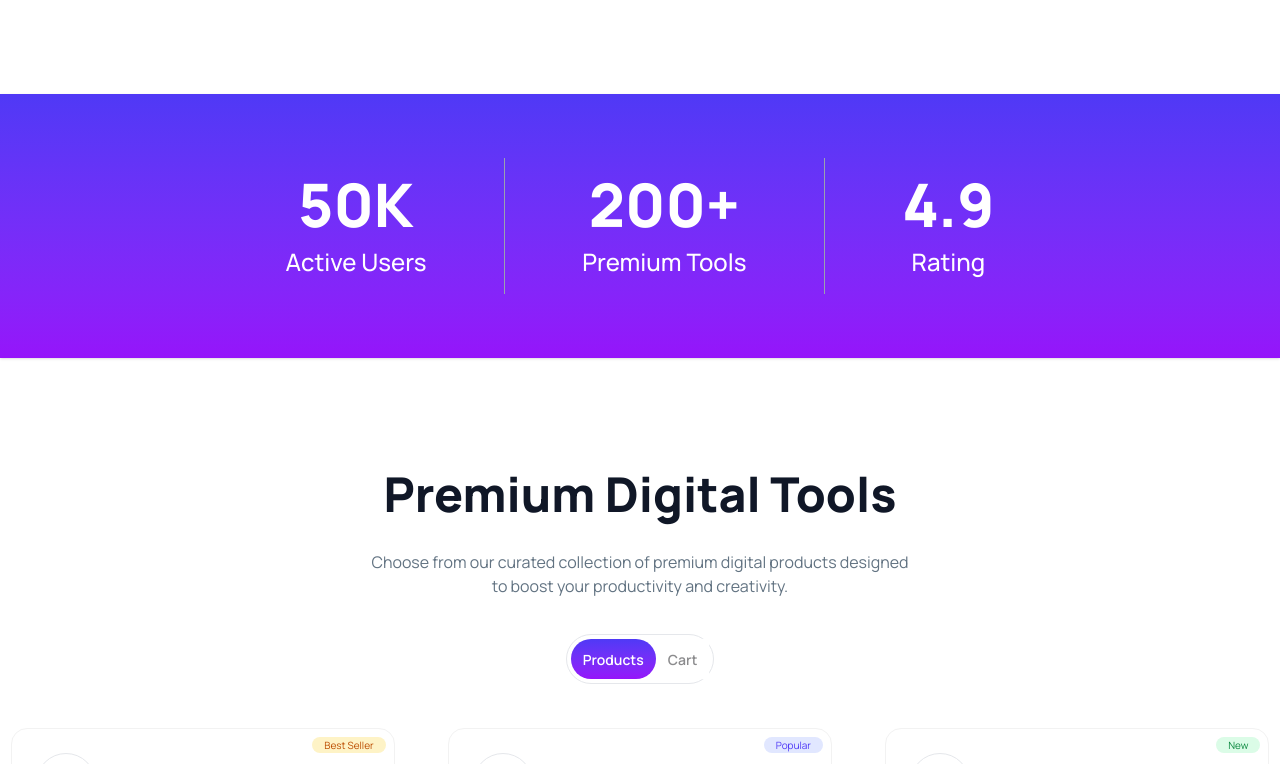
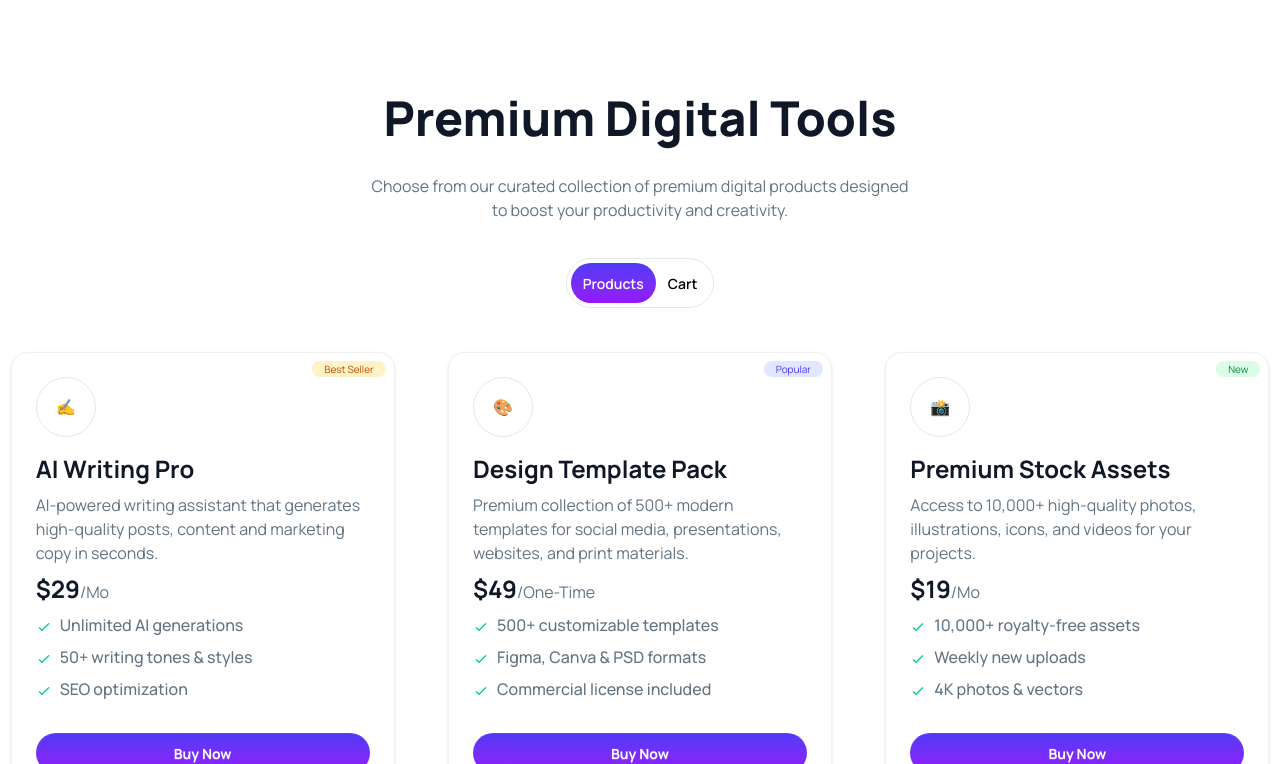
Before and after one commit to anika-chhoa/B13-A6-DigiTools, a React (Vite) app: page / in a window 1280 px wide. Shown: the part 616-1380 px from the top of the page. Built offline with nearby package versions, Linux system fonts and the light colour scheme.

Commit message:
Carts designed and toggle product tabs

```diff
--- a/src/App.jsx
+++ b/src/App.jsx
@@ -1,10 +1,11 @@
-import { Suspense } from "react";
+import { Suspense, useState } from "react";
 import "./App.css";
 import Banner from "./Components/Banner";
 import Cards from "./Components/Cards";
 import Navbar from "./Components/Navbar";
 import StatSection from "./Components/StatSection";
 import Tab from "./Components/Tab";
+import Carts from "./Components/Carts";
 
 function App() {
   const fetchData = async () => {
@@ -12,16 +13,25 @@ function App() {
     return res.json();
   };
   const dataPromise = fetchData();
+  const [activeTab,setActiveTab]=useState("products");
+  const [cartItems,setCartItems]=useState([]);
+
+
 
   return (
     <>
       <Navbar />
       <Banner />
-      <StatSection />
-      <Tab />
-      <Suspense>
-        <Cards dataPromise={dataPromise} />
-      </Suspense>
+      {/* <StatSection /> */}
+      <Tab activeTab={activeTab} setActiveTab={setActiveTab}/>
+      {activeTab==="products" && <Suspense fallback={<span className="loading loading-dots loading-xl"></span>}>
+        <Cards dataPromise={dataPromise} cartItems={cartItems} setCartItems={setCartItems}/>
+      </Suspense>}
+      {activeTab==="carts" && <Suspense fallback={<span className="loading loading-dots loading-xl"></span>}>
+        <Carts cartItems={cartItems} setCartItems={setCartItems}/>
+      </Suspense>}
+
+
     </>
   );
 }
--- a/src/Components/Card.jsx
+++ b/src/Components/Card.jsx
@@ -1,4 +1,7 @@
-const Card = ({ product }) => {
+import { useState } from "react";
+import { FaCheck } from "react-icons/fa";
+
+const Card = ({ product, cartItems, setCartItems}) => {
   const tagStyles = {
     Popular: {
       bg: "bg-[#e1e7ffFF]",
@@ -13,9 +16,15 @@ const Card = ({ product }) => {
       text: "text-[#0a883eFF]",
     },
   };
+  const [buyNowStatus, setBuyNowStatus] = useState(true);
+
+  const handleBuyNowBtn = ({ product }) => {
+    return setBuyNowStatus(false);
+  };
+
   return (
     <div>
-      <div className="card max-w-96 mx-auto bg-base-100 rounded-2xl relative border border-[#f2f2f2FF] p-6 transition-all duration-300 hover:scale-[1.01] hover:shadow-xl">
+      <div className="card max-w-96 mx-auto bg-base-100 rounded-2xl relative border border-[#f2f2f2FF] p-6 shadow-sm transition-all duration-300 hover:scale-[1.01] hover:shadow-xl">
         {product.tag && (
           <span
             className={`badge badge-xs ${tagStyles[product.tagType].bg} ${tagStyles[product.tagType].text} rounded-full border-0 px-3 py-2 flex justify-center items-center absolute top-2 right-2`}
@@ -63,8 +72,18 @@ const Card = ({ product }) => {
             })}
           </ul>
           <div className="mt-6">
-            <button className="btn btn-block rounded-[100px]  bg-gradient-to-b from-[#4f39f6] to-[#9514fa] text-white px-4 py-3 font-bold border-none">
-              Buy Now
+            <button
+              onClick={() => handleBuyNowBtn(product)}
+              className={`btn btn-block rounded-[100px]  ${buyNowStatus?"bg-gradient-to-b from-[#4f39f6] to-[#9514fa]":"btn-success"} text-white px-4 py-3 font-bold border-none`}
+            >
+              {buyNowStatus ? (
+                "Buy Now"
+              ) : (
+                <>
+                  <FaCheck className="inline mr-2" />
+                  Added To Cart
+                </>
+              )}
             </button>
           </div>
         </div>
--- a/src/Components/Cards.jsx
+++ b/src/Components/Cards.jsx
@@ -1,13 +1,13 @@
 import React, { use } from 'react';
 import Card from './card';
 
-const Cards = ({dataPromise}) => {
+const Cards = ({dataPromise, cartItems,setCartItems}) => {
     const productTools=use(dataPromise);
 
     return (
         <div className="max-w-7xl mx-auto grid md:grid-cols-2 lg:grid-cols-3 gap-8 justify-items-center mt-10">
             {
-                productTools.map(product=><Card key={product.id} product={product}/>)
+            productTools.map(product=><Card key={product.id} product={product} cartItems={cartItems} setCartItems={setCartItems}/>)
             }
         </div>
     );
--- /dev/null
+++ b/src/Components/Carts.jsx
@@ -0,0 +1,17 @@
+import cartImg from "../assets/products/shopping-cart.png";
+
+const Carts = ({cartItems, setCartItems}) => {
+  return (
+    <div className="max-w-7xl mx-auto mt-10 px-6 py-8 border border-gray-200 rounded-2xl bg-white shadow-sm">
+        <h1 className="text-2xl font-bold">Your Cart</h1>
+      <div className="max-w-sm mx-auto">
+        <div className="w-20 h-20 mx-auto">
+            <img className="w-16" src={cartImg} alt="" />
+        </div>
+        <p className="text-2xl font-bold text-gray-500 text-center">Your cart is empty</p>
+      </div>
+    </div>
+  );
+};
+
+export default Carts;
--- a/src/Components/Tab.jsx
+++ b/src/Components/Tab.jsx
@@ -1,4 +1,4 @@
-const Tab = () => {
+const Tab = ({activeTab, setActiveTab}) => {
   return (
     <div>
       <h1 className="text-3xl lg:text-5xl font-extrabold text-center text-[#101727FF] mb-4">
@@ -16,19 +16,51 @@ const Tab = () => {
           <input
             type="radio"
             name="my_tabs_1"
-          className="tab bg-gradient-to-b from-[#4f39f6] to-[#9514fa] text-white rounded-[1000px] font-semibold border-none"
+            onClick={()=>setActiveTab("products")}
+            className={`tab ${activeTab==="products" ? "bg-gradient-to-b from-[#4f39f6] to-[#9514fa] text-white":"bg-white text-black"} rounded-[1000px] font-semibold`}
             aria-label="Products"
-          defaultChecked
           />
           <input
             type="radio"
             name="my_tabs_1"
-          className="tab font-semibold bg-white border-0 shadow-0"
+            onClick={()=>setActiveTab("carts")}
+            className={`tab ${activeTab==="carts" ? "bg-gradient-to-b from-[#4f39f6] to-[#9514fa] text-white":"bg-white text-black"} rounded-[1000px] font-semibold`}
             aria-label="Cart"
           />
         </div>
       </div>
     </div>
+    // <div>
+    //   <h1 className="text-3xl lg:text-5xl font-extrabold text-center text-[#101727FF] mb-4">
+    //     Premium Digital Tools
+    //   </h1>
+    //   <p className="py-4 mb-4 text-[#627382FF] text-center">
+    //     Choose from our curated collection of premium digital products designed{" "}
+    //     <br />
+    //     to boost your productivity and creativity.
+    //   </p>
+
+    //   {/* Tabs */}
+    //   <div className="tabs tabs-box justify-center bg-white shadow-none">
+    //     <div className="bg-white border border-gray-200 w-fit rounded-[1000px] p-1">
+    //       <input
+    //         type="radio"
+    //         name="my_tabs_1"
+    //         onClick={()=>setActiveTab("products")}
+    //         className="tab"
+    //         aria-label="Products"
+    //         defaultChecked
+    //       />
+    //       <input
+    //         type="radio"
+    //         name="my_tabs_1"
+    //         onClick={()=>setActiveTab("carts")}
+    //         className="tab"
+    //         aria-label="Cart"
+    //       />
+    //     </div>
+    //   </div>
+    // </div>
   );
 };
 
--- a/vite.config.js
+++ b/vite.config.js
@@ -5,10 +5,4 @@ import { defineConfig } from "vite";
 // https://vite.dev/config/
 export default defineConfig({
   plugins: [react(), tailwindcss()],
-  server: {
-    watch: {
-      usePolling: true,
-      interval: 100,
-    },
-  },
 });
```
Lines whose indentation alone changed are shown as unchanged.
